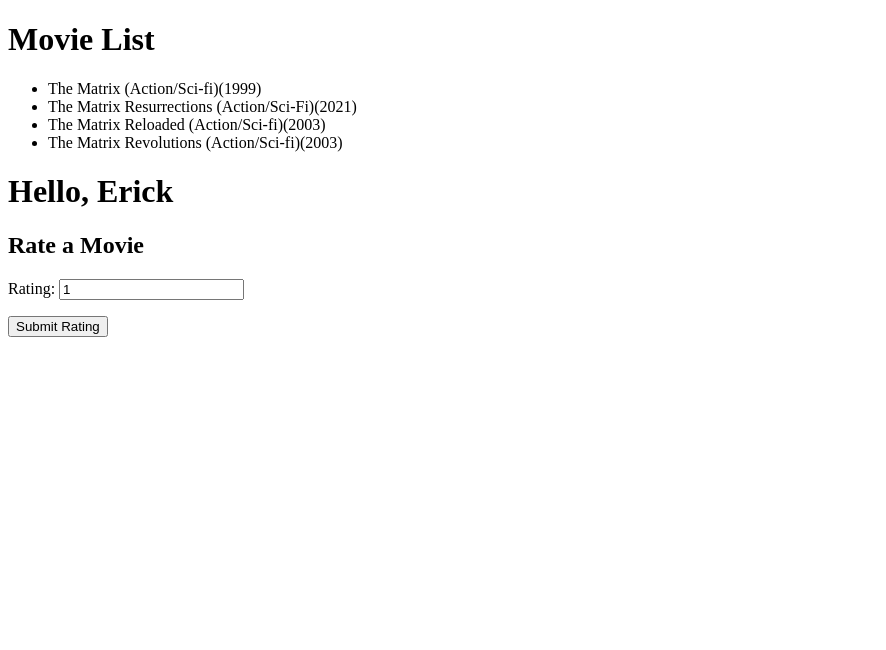
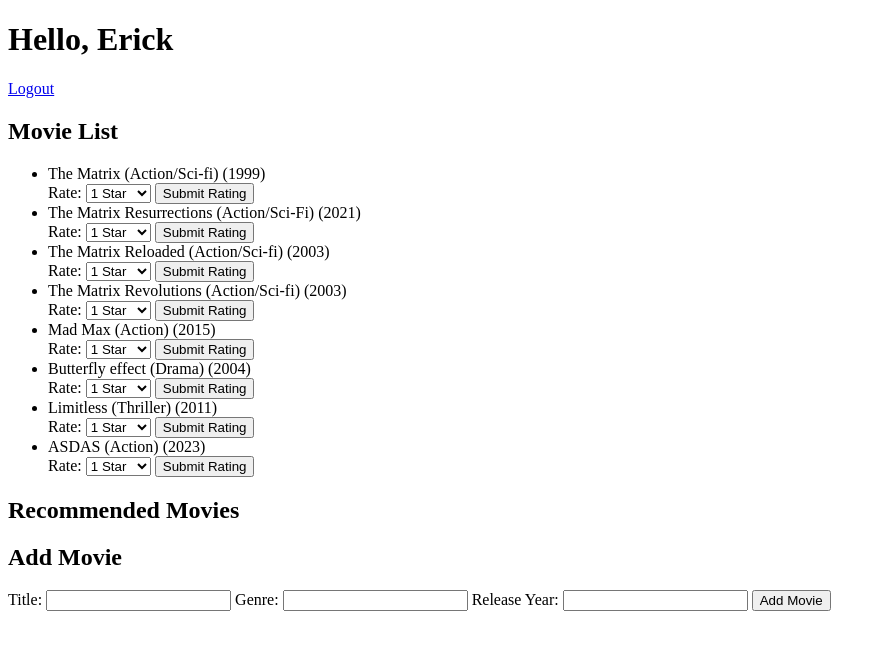
Before and after one commit to BenjaminHauf/movieRating, a Django app: template Movies/ratings/templates/ratings/movie_list.html in a window 1280 px wide. Shown: the top 650 px of the page, without its empty margins (0-886 px from the left). Run offline with Django 5.2, Linux system fonts and the light colour scheme; the template is opened without the code that fills it: values that come from a table or form of the project are taken from there, others are empty; a user stored in the database is signed in; data comes from the database, SQL or seed files in the repository.

Commit message:
Last changes

```diff
--- a/Movies/ratings/forms.py
+++ b/Movies/ratings/forms.py
@@ -1,12 +1,12 @@
 from django import forms
-from .models import Rating
+from .models import Rating, Movie
 from django.contrib.auth.forms import UserCreationForm
 from django.contrib.auth.models import User
 
 class RatingForm(forms.ModelForm):
     class Meta:
         model = Rating
-        fields = ['rating']
+        fields = ['stars']
 
 class RegistrationForm(UserCreationForm):
     email = forms.EmailField()
@@ -14,3 +14,8 @@ class RegistrationForm(UserCreationForm):
     class Meta:
         model = User
         fields = ['username', 'email', 'password1', 'password2']
+
+class MovieForm(forms.ModelForm):
+    class Meta:
+        model = Movie
+        fields = ['title', 'genre', 'release_year']
--- a/Movies/ratings/models.py
+++ b/Movies/ratings/models.py
@@ -9,6 +9,7 @@ class Movie(models.Model):
     title = models.CharField(max_length=100)
     genre = models.CharField(max_length=100, default='Unknown')
     release_year = models.IntegerField()
+    user = models.ForeignKey(User, on_delete=models.CASCADE, default=1)
 
     def __str__(self):
         return self.title
@@ -16,10 +17,9 @@ class Movie(models.Model):
 class Rating(models.Model):
     user = models.ForeignKey(User, on_delete=models.CASCADE, default=1)
     movie = models.ForeignKey(Movie, on_delete=models.CASCADE)
-    rating = models.IntegerField(
-            validators=[MinValueValidator(1), MaxValueValidator(5)],default=1
+    stars = models.IntegerField(
+            validators=[MinValueValidator(1), MaxValueValidator(5)],default=0
     )
-
 
     def __str__(self):
         return f"{self.movie.title} - {self.rating} stars"
--- a/Movies/ratings/templates/ratings/login.html
+++ b/Movies/ratings/templates/ratings/login.html
@@ -3,6 +3,7 @@
 <head>
     <meta charset="UTF-8">
     <meta name="viewport" content="width=device-width, initial-scale=1.0">
+
     <title>Login</title>
 </head>
 <body>
@@ -12,5 +13,6 @@
         {{ form.as_p }}
         <button type="submit">Login</button>
     </form>
+    <p>Don't have an account? <a href="{% url 'register' %}">Register</a></p>
 </body>
 </html>
--- a/Movies/ratings/templates/ratings/movie_list.html
+++ b/Movies/ratings/templates/ratings/movie_list.html
@@ -1,25 +1,72 @@
+{% load ratings_tags %}
+
 <!DOCTYPE html>
 <html lang="en">
 <head>
-    <meta charset="UTF-8">
-    <meta name="viewport" content="width=device-width, initial-scale=1.0">
+    <meta charset="UTF-8" />
+    <meta name="viewport" content="width=device-width, initial-scale=1.0" />
     <title>Movie List</title>
 </head>
 <body>
-    <h1>Movie List</h1>
+    <h1>Hello, {{ user.username }}</h1>
+
+    <a href="{% url 'logout' %}">Logout</a>
+
+    <h2>Movie List</h2>
     <ul>
         {% for movie in movies %}
-        <li>{{ movie.title }} ({{ movie.genre }})({{ movie.release_year }})</li>
+        <li>
+            {{ movie.title }} ({{ movie.genre }}) ({{ movie.release_year }})
+            {% if movie.id in user_ratings %}
+                Rated: {{ user_ratings|get_key:movie.id }} stars
+                <form method="post" action="{% url 'rate_movie' movie.id %}">
+                    {% csrf_token %}
+                    <input type="hidden" name="rating_id" value="{{ user_ratings|get_key:movie.id }}">
+                    <label for="stars">Rate Again:</label>
+                    <select name="stars" id="stars">
+                        <option value="1">1 Star</option>
+                        <option value="2">2 Stars</option>
+                        <option value="3">3 Stars</option>
+                        <option value="4">4 Stars</option>
+                        <option value="5">5 Stars</option>
+                    </select>
+                    <button type="submit">Update Rating</button>
+                </form>
+            {% else %}
+                <form method="post" action="{% url 'rate_movie' movie.id %}">
+                    {% csrf_token %}
+                    <label for="stars">Rate:</label>
+                    <select name="stars" id="stars">
+                        <option value="1">1 Star</option>
+                        <option value="2">2 Stars</option>
+                        <option value="3">3 Stars</option>
+                        <option value="4">4 Stars</option>
+                        <option value="5">5 Stars</option>
+                    </select>
+                    <button type="submit">Submit Rating</button>
+                </form>
+            {% endif %}
+        </li>
         {% endfor %}
     </ul>
 
-    <h1>Hello, {{ user.username }}</h1>
+    <h2>Recommended Movies</h2>
+    <ul>
+        {% for recommendation in recommendations %}
+        <li>{{ recommendation }}</li>
+        {% endfor %}
+    </ul>
 
-    <h2>Rate a Movie</h2>
+    <h2>Add Movie</h2>
     <form method="post">
         {% csrf_token %}
-        {{ Ratingform.as_p }}
-        <button type="submit">Submit Rating</button>
+        <label for="title">Title:</label>
+        <input type="text" name="title" id="title" />
+        <label for="genre">Genre:</label>
+        <input type="text" name="genre" id="genre" />
+        <label for="release_year">Release Year:</label>
+        <input type="number" name="release_year" id="release_year" />
+        <button type="submit">Add Movie</button>
     </form>
 </body>
 </html>
--- a/Movies/ratings/urls.py
+++ b/Movies/ratings/urls.py
@@ -1,9 +1,11 @@
 from django.urls import path
-from . import views
-from .views import login_view, register
+from django.contrib.auth import views as auth_views
+from .views import movie_list, register, rate_movie, login_view, logout_view
 
 urlpatterns = [
-    path('movies/', views.movie_list, name='movie_list'),
-    path('login/', login_view, name='login'),
+    path('movies/', movie_list, name='movie_list'),
+    path('', login_view, name='login'),
+    path('logout/', logout_view, name='logout'),
     path('register/', register, name='register'),
+    path('rate_movie/<int:movie_id>/', rate_movie, name='rate_movie'),
 ]
```
Also changed, not shown: Movies/ratings/recommendations.py (added, +39 -0 lines), Movies/ratings/templatetags/ratings_tags.py (added, +7 -0 lines), Movies/ratings/views.py (+63 -17 lines), Movies/db.sqlite3, Movies/ratings/migrations/0003_movie_user.py (added), Movies/ratings/migrations/0004_remove_rating_rating_rating_stars.py (added), Movies/ratings/templatetags/__init__.py (added).
